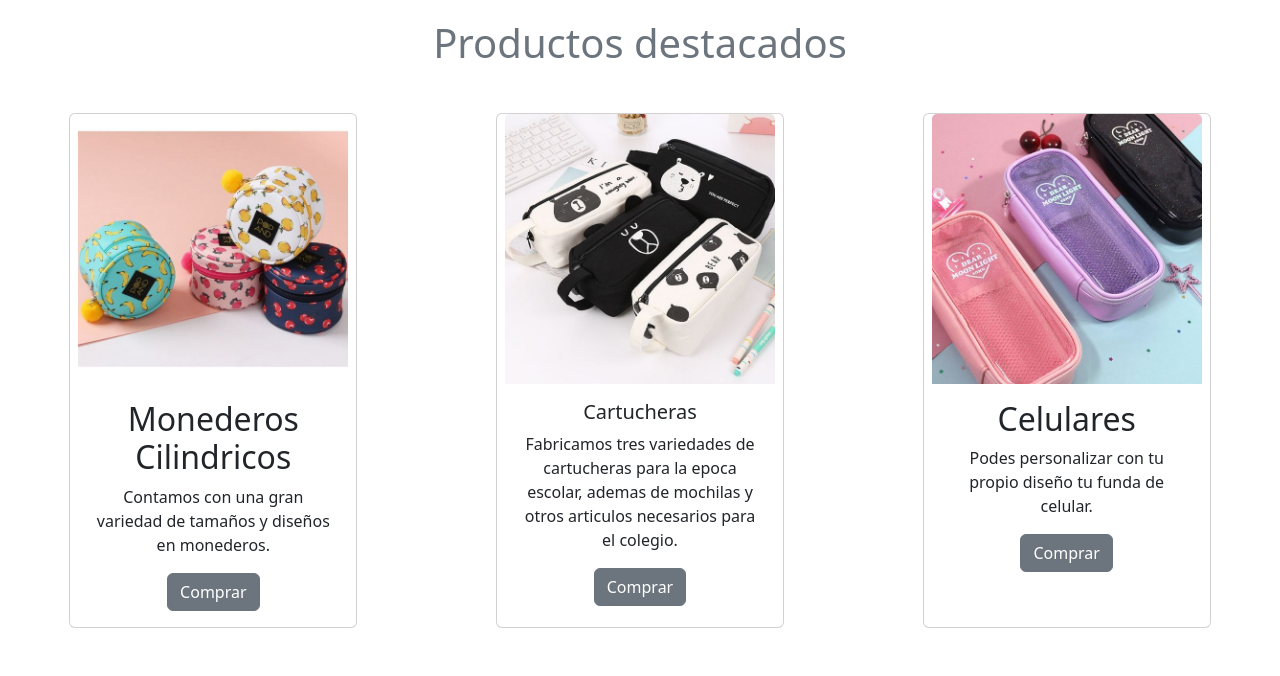
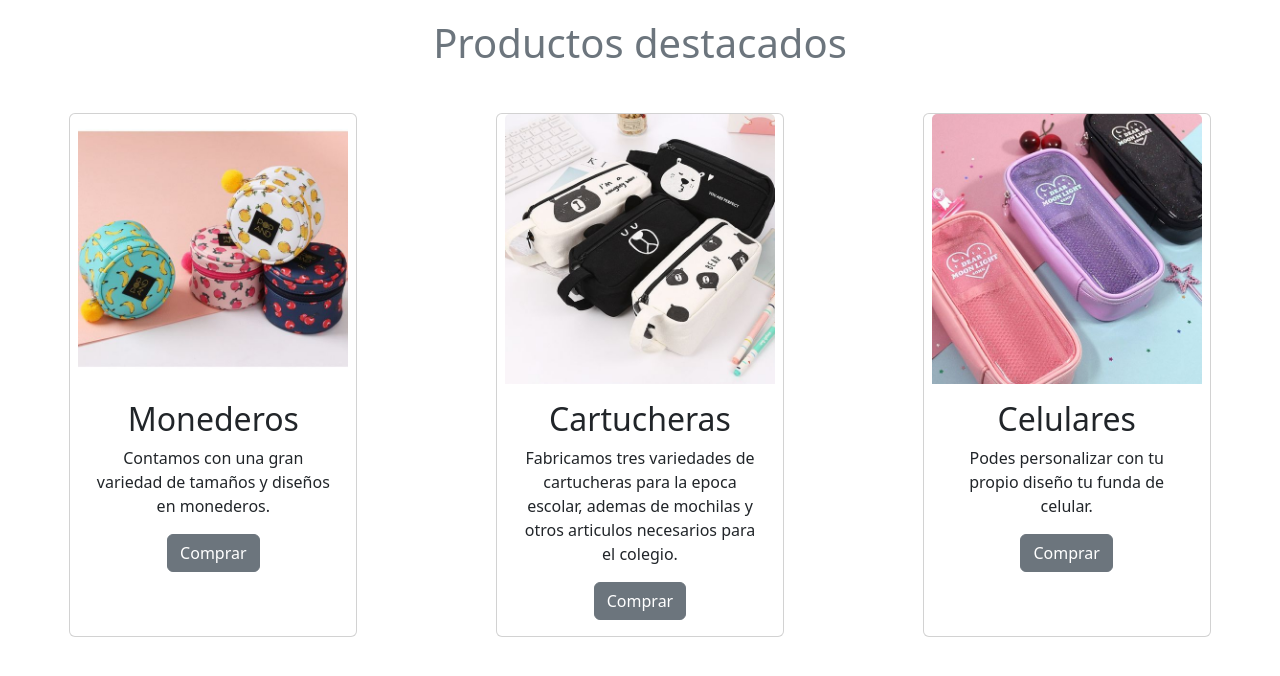
Before and after one commit to juanradaelli/nuevo-proyecto-coder-footer-y-formulario-, a plain HTML site: page index.html in a window 1280 px wide. Shown: the part 1561-2237 px from the top of the page. Drawn offline with nearby package versions, Linux system fonts and the light colour scheme.

Commit message:
Update index.html

```diff
--- a/index.html
+++ b/index.html
@@ -124,7 +124,7 @@
       <div class="card g-3" style="width: 18rem">
         <img src="imagenes/prueba8.jpg" class="card-img-top" alt="..." />
         <div class="card-body">
-          <h2 class="card-title fs-2">Monederos Cilindricos</h2>
+          <h2 class="card-title fs-2">Monederos </h2>
           <p class="card-text">
             Contamos con una gran variedad de tamaños y diseños en monederos.
           </p>
@@ -135,7 +135,7 @@
       <div class="card g-3" style="width: 18rem">
         <img src="imagenes/prueba34.jpg" class="card-img-top" alt="..." />
         <div class="card-body">
-          <h2 class="card-title fs-5">Cartucheras</h2>
+          <h2 class="card-title fs-2">Cartucheras</h2>
           <p class="card-text">
             Fabricamos tres variedades de cartucheras para la epoca escolar, ademas de mochilas y otros articulos necesarios
             para el colegio.
```
